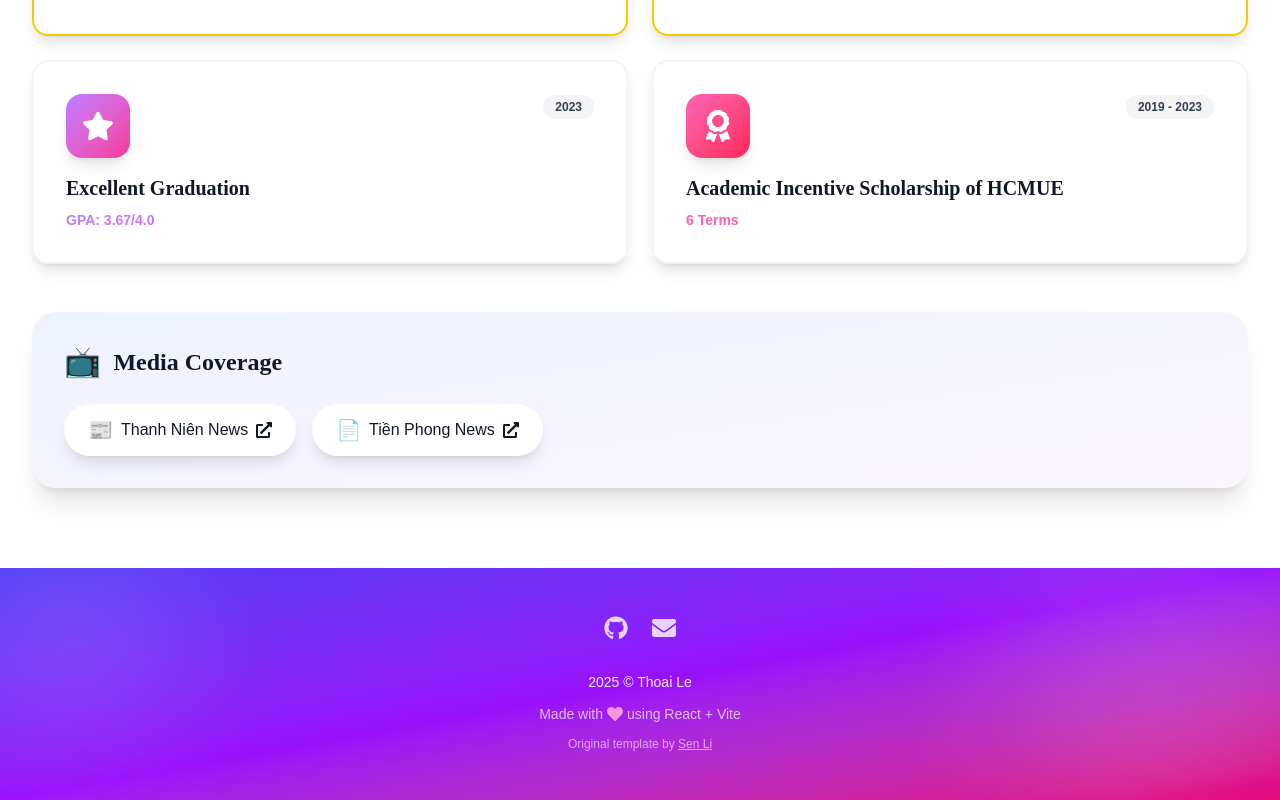
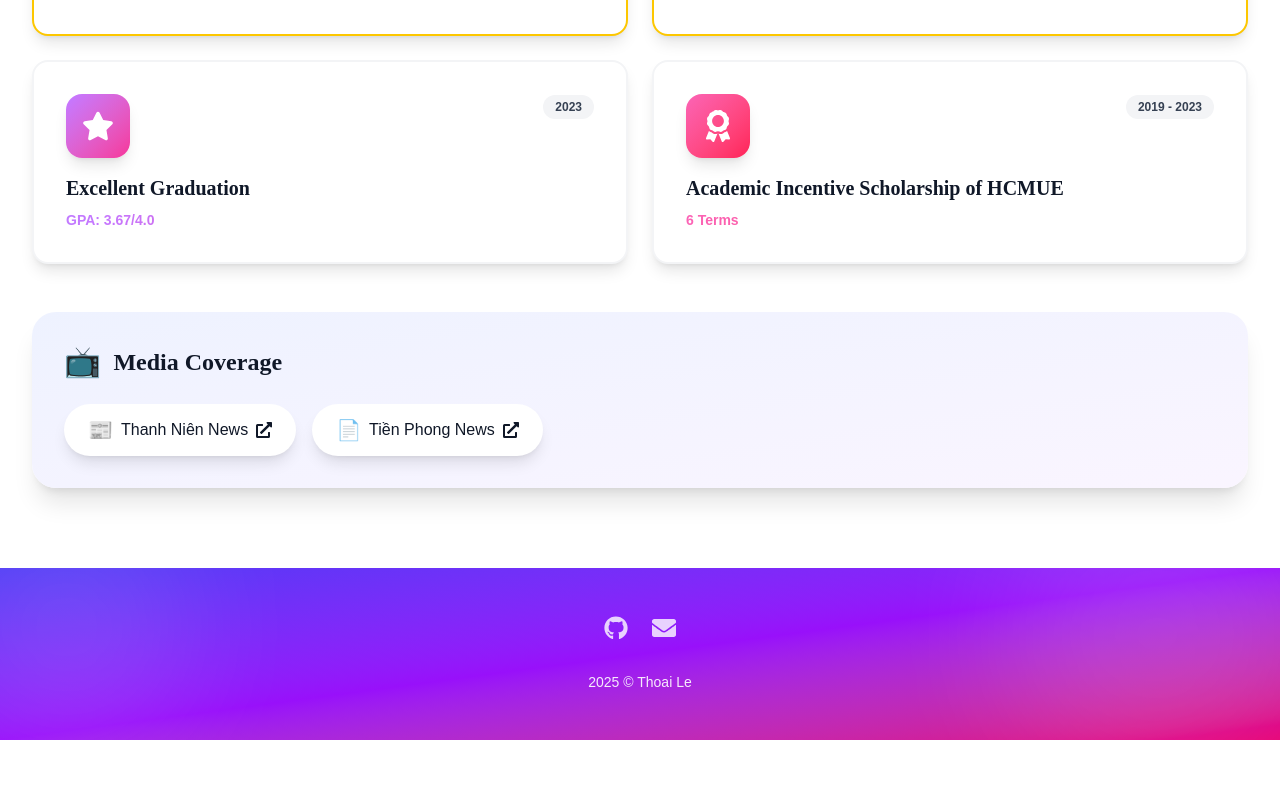
Before and after one commit to thoailt/thoailt.github.io, a React (Vite) app: page / in a window 1280 px wide. Shown: the part 3399-4199 px from the top of the page. After the commit the page ends 4139 px from the top, so only its background shows below. Built offline with nearby package versions, Linux system fonts and the light colour scheme.

Commit message:
Update README add Claude Code and Footer

```diff
--- a/src/components/Footer.jsx
+++ b/src/components/Footer.jsx
@@ -81,7 +81,7 @@ const Footer = ({ copyrightText, githubLink = "https://github.com/thoailt" }) =>
             transition={{ delay: 0.3 }}
           >
             <div dangerouslySetInnerHTML={{ __html: copyrightText || `${currentYear} © Thoai Le` }} />
-            <div className="text-white/70 flex items-center justify-center gap-1">
+            {/* <div className="text-white/70 flex items-center justify-center gap-1">
               Made with <FaHeart className="text-pink-300 animate-pulse h-4 w-4" /> using React + Vite
             </div>
             <div className="text-white/60 text-xs">
@@ -94,7 +94,7 @@ const Footer = ({ copyrightText, githubLink = "https://github.com/thoailt" }) =>
               >
                 Sen Li
               </a>
-            </div>
+            </div> */}
           </motion.div>
         </div>
       </div>
```
Also changed, not shown: .claude/settings.local.json, 1 other file (tests, documents, lock files or other folders).
